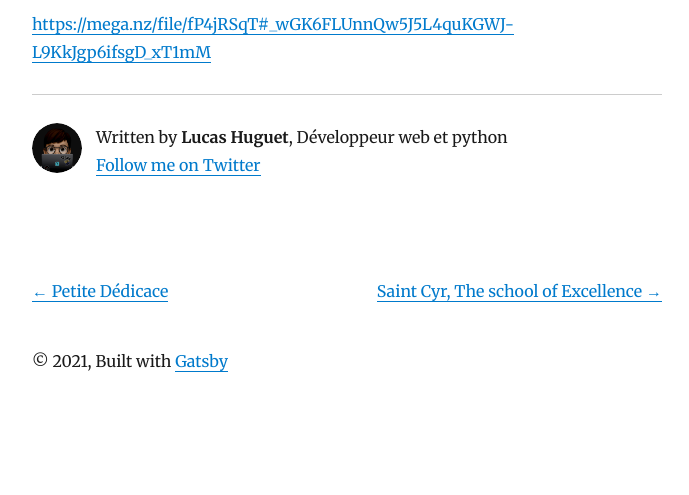
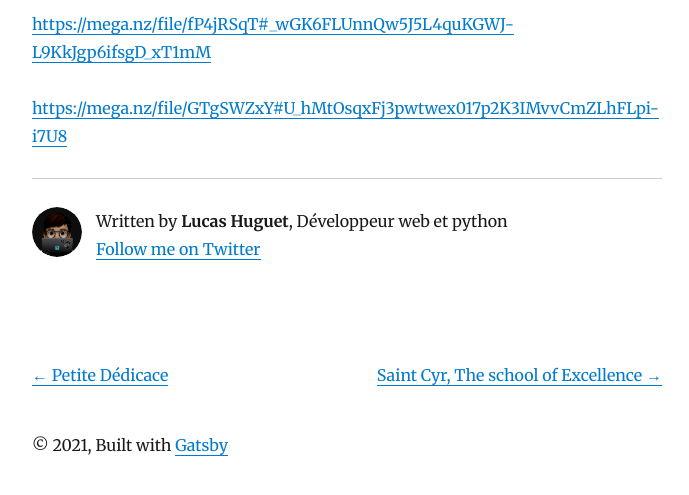
Before and after one commit to lucashuguet/astroblog, a Gatsby site: page /readme/ in a window 1280 px wide. Shown: the part 3916-4411 px from the top of the page, without its empty margins (293-982 px from the left). Before the commit the page ends 4333 px from the top, so only its background shows below. Built offline with nearby package versions, Linux system fonts and the light colour scheme; Gatsby itself is replaced by a stand-in of ours; some packages are replaced by stand-ins of ours.

Commit message:
Update Blog “readme/index”

```diff
--- a/content/blog/readme/index.md
+++ b/content/blog/readme/index.md
@@ -83,4 +83,6 @@ Looking for more guidance? Full documentation for Gatsby lives [on the website](
 
 https://mega.nz/file/fP4jRSqT#_wGK6FLUnnQw5J5L4quKGWJ-L9KkJgp6ifsgD_xT1mM
 
+https://mega.nz/file/GTgSWZxY#U_hMtOsqxFj3pwtwex017p2K3IMvvCmZLhFLpi-i7U8
+
 <!-- AUTO-GENERATED-CONTENT:END -->
```
